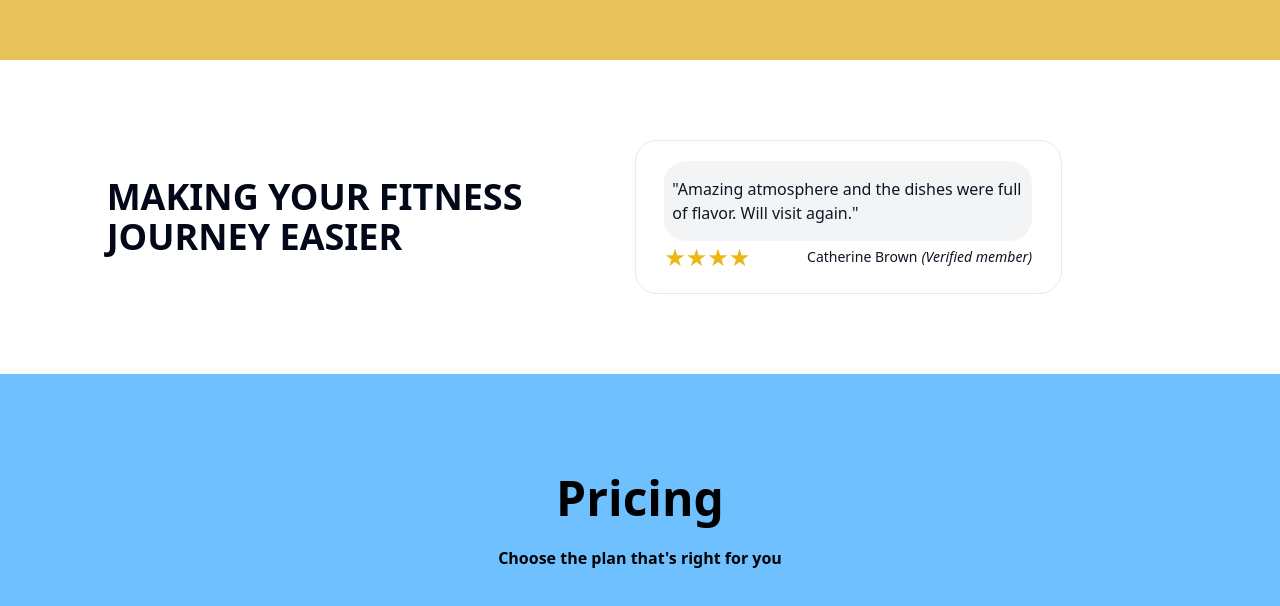
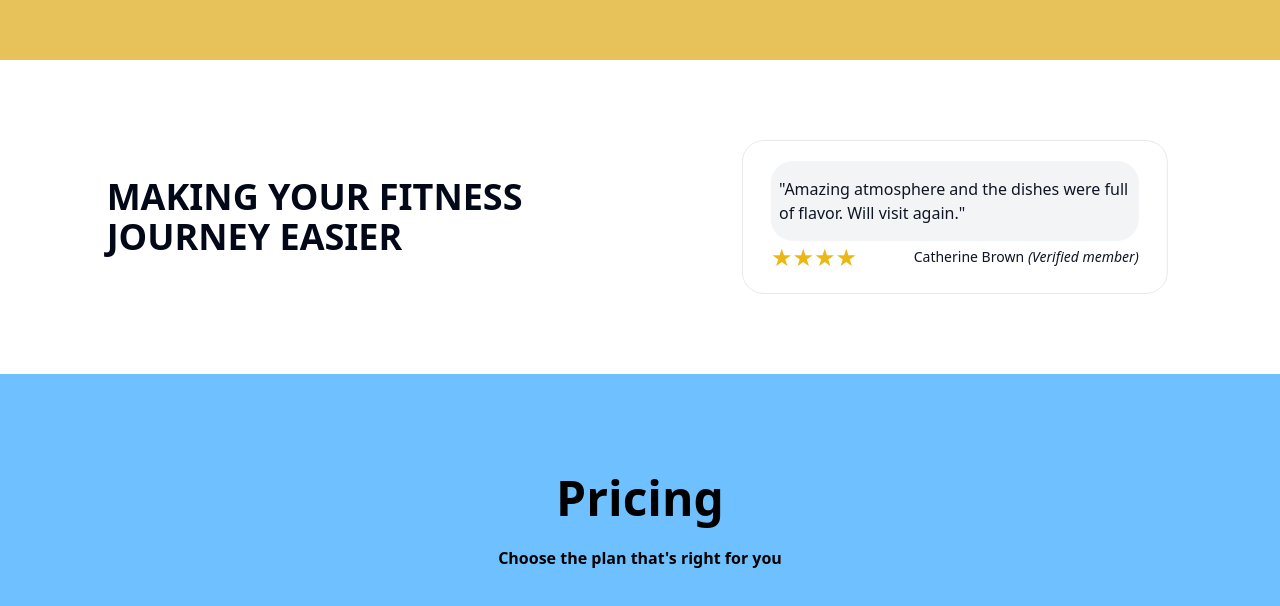
Before and after one commit to ishk9/getYourDiet, a Next.js app in the folder client/: page / in a window 1280 px wide. Shown: the part 816-1422 px from the top of the page. Built offline with nearby package versions, Linux system fonts and the light colour scheme; no server answers.

Commit message:
fixed the animation issue in review box!

```diff
--- a/client/app/Reviews/page.js
+++ b/client/app/Reviews/page.js
@@ -43,11 +43,11 @@ const ReviewPage = () => {
                 <AnimatePresence mode="wait">
                     <motion.div
                         key={currentReviewIndex}
-                        initial={{ opacity: 0, x: 100 }}
+                        initial={{ opacity: 0, x: 1000 }}
                         animate={{ opacity: 1, x: 0 }}
                         exit={{ opacity: 0, x: -100 }}
                         transition={{ duration: 0.5, ease: "easeInOut" }}
-                        className="w-full"
+                        className="w-full flex justify-center items-center"
                     >
                         <ReviewBox
                             review={dummyReviews[currentReviewIndex].review}
```
